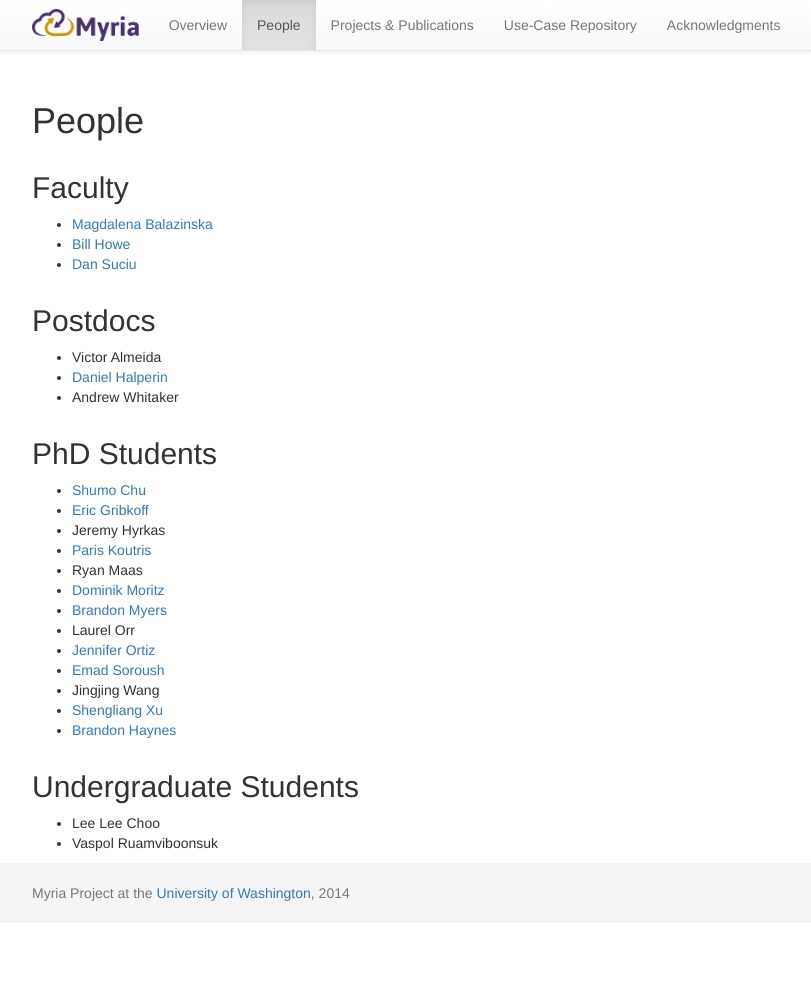
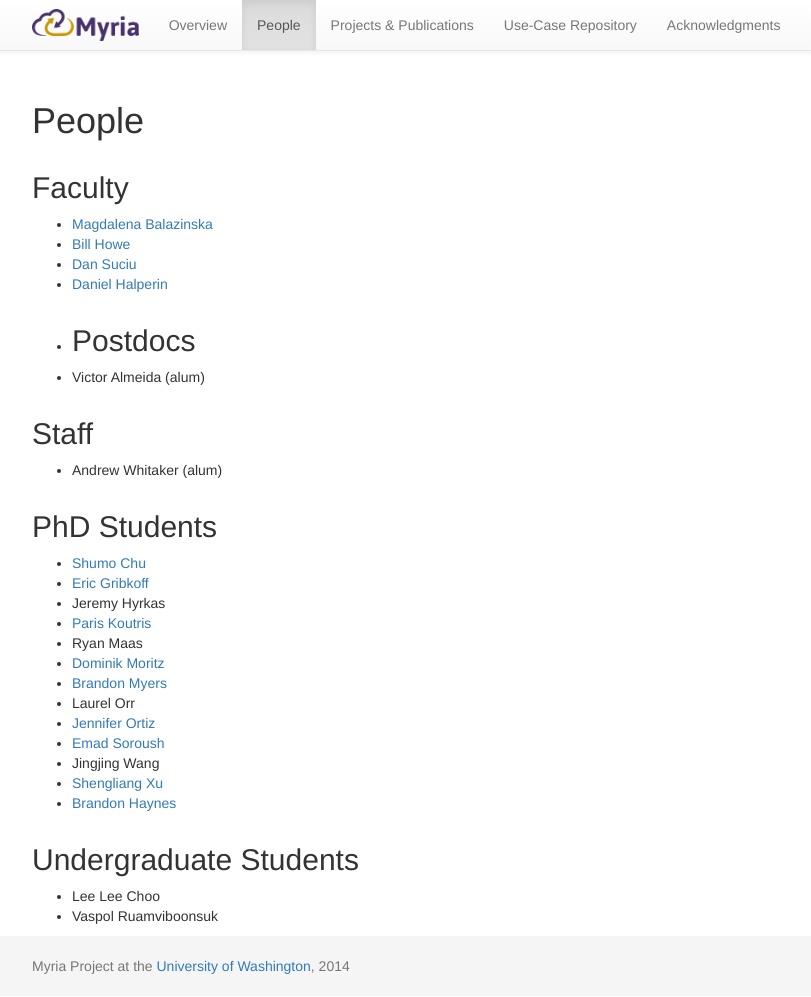
Before and after one commit to uwescience/myria-website, a Jekyll site: the page built from people.markdown, in a window 1280 px wide. Shown: the whole page, without its empty margins (213-1024 px from the left). Built offline with Jekyll 4.4.1, drawn with Linux system fonts in a browser that asks for light colours; nearby versions of some CDN libraries; Markdown is read by kramdown in place of the engine named in the settings; before the commit the page ends 924 px from its top, so only the background shows below that.

Commit message:
Update people.markdown

```diff
--- a/people.markdown
+++ b/people.markdown
@@ -12,12 +12,13 @@ rank: 1
 * [Magdalena Balazinska](http://www.cs.washington.edu/homes/magda/)
 * [Bill Howe](http://www.cs.washington.edu/homes/billhowe/)
 * [Dan Suciu](http://www.cs.washington.edu/homes/suciu/)
+* [Daniel Halperin](http://homes.cs.washington.edu/~dhalperi/)
+*
+## Postdocs
+* Victor Almeida (alum)
 
-## Postdocs
-
-* Victor Almeida
-* [Daniel Halperin](http://homes.cs.washington.edu/~dhalperi/)
-* Andrew Whitaker
+## Staff
+* Andrew Whitaker (alum)
 
 ## PhD Students
 
```
